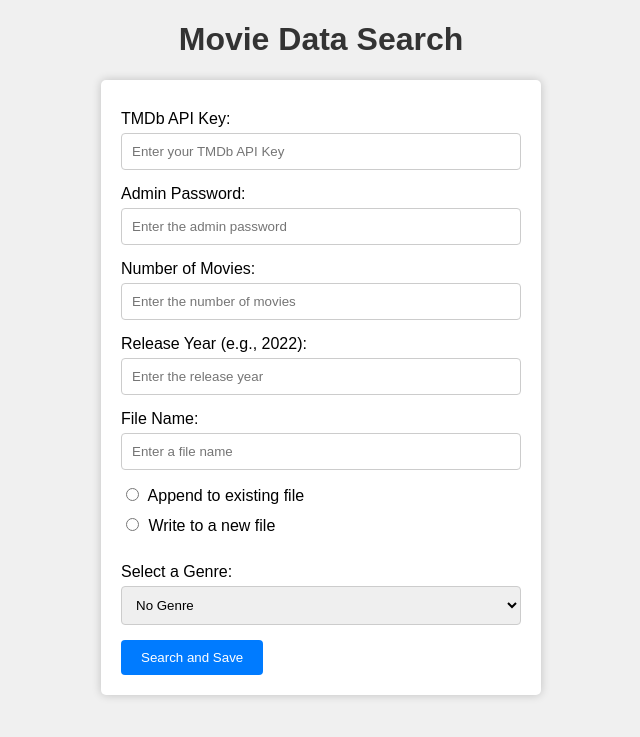
After one commit to esat-arslan/agent_based_data_acq_tmdb, a Flask app: template templates/index2.html in a window 1280 px wide. The commit adds this page. Shown: the top 737 px of the page, without its empty margins (319-959 px from the left). Run offline with Flask 2, Linux system fonts and the light colour scheme; the template is opened without the code that fills it, so the values that code supplies are empty.

Commit message:
Add files via upload

```diff
--- a/templates/index.html
+++ b/templates/index.html
@@ -89,11 +89,13 @@
              <option value="878">Science Fiction</option>
              <option value="10770">Tv Movie</option>
              <option value="53">Thriller</option>
+             <option value="37">Western</option>
              <option value="10752">War</option>
-             <option value="37">Western</option>
+
          </select>
 
         <button type="submit">Search and Save</button>
+
     </form>
 </body>
 </html>
--- /dev/null
+++ b/templates/index2.html
@@ -0,0 +1,109 @@
+<!DOCTYPE html>
+<html>
+<head>
+    <title>Movie Data Search</title>
+    <style>
+        body {
+            font-family: Arial, sans-serif;
+            background-color: #f0f0f0;
+        }
+        h1 {
+            text-align: center;
+            color: #333;
+        }
+        form {
+            background-color: #fff;
+            max-width: 400px;
+            margin: 0 auto;
+            padding: 20px;
+            border-radius: 5px;
+            box-shadow: 0 0 10px rgba(0, 0, 0, 0.2);
+        }
+        label {
+            display: block;
+            margin-top: 10px;
+        }
+        input[type="text"], input[type="password"], input[type="number"], select {
+            width: 100%;
+            padding: 10px;
+            margin: 5px 0;
+            border: 1px solid #ccc;
+            border-radius: 4px;
+            box-sizing: border-box;
+        }
+        input[type="radio"] {
+            margin-right: 5px;
+        }
+        button {
+            background-color: #007BFF;
+            color: #fff;
+            border: none;
+            padding: 10px 20px;
+            margin-top: 10px;
+            border-radius: 4px;
+            cursor: pointer;
+        }
+        button:hover {
+            background-color: #0056b3;
+        }
+    </style>
+</head>
+<body>
+    <h1>Movie Data Search</h1>
+    <form method="POST" action="/search_and_save">
+        <!-- Input field for the TMDb API key -->
+        <label for="api_key">TMDb API Key:</label>
+        <input type="text" name="api_key" id="api_key" placeholder="Enter your TMDb API Key" required><br>
+
+        <!-- Input field for the admin password -->
+        <label for="admin_password">Admin Password:</label>
+        <input type="password" name="admin_password" id="admin_password" placeholder="Enter the admin password" required><br>
+
+        <!-- Input field for the number of movies to retrieve -->
+        <label for="num_movies">Number of Movies:</label>
+        <input type="number" name="num_movies" id="num_movies" placeholder="Enter the number of movies" required><br>
+
+        <!-- Input field for the release year filter -->
+        <label for="release_year">Release Year (e.g., 2022):</label>
+        <input type="text" name="release_year" id="release_year" placeholder="Enter the release year"><br>
+
+        <!-- Input field for the file name (required) -->
+        <label for="file_name">File Name:</label>
+        <input type="text" name="file_name" id="file_name" placeholder="Enter a file name" required><br>
+
+        <!-- Radio buttons for file mode (required) -->
+        <label for="append">
+            <input type="radio" name="file_mode" id="append" value="append" required> Append to existing file
+        </label>
+        <label for="write">
+            <input type="radio" name="file_mode" id="write" value="write" required> Write to a new file
+        </label><br>
+
+        <!-- Select field for genres -->
+        <label for="genre">Select a Genre:</label>
+        <select name="genre" id="genre">
+            <option value="">No Genre</option> <!-- Option for no specific genre -->
+            <option value="28">Action</option>
+            <option value="12">Adventure</option>
+            <option value="16">Animation</option>
+            <option value="35">Comedy</option>
+            <option value="80">Crime</option>
+            <option value="18">Drama</option>
+            <option value="10751">Family</option>
+            <option value="14">Fantasy</option>
+            <option value="36">History</option>
+            <option value="27">Horror</option>
+            <option value="10402">Music</option>
+            <option value="9648">Mystery</option>
+            <option value="10749">Romance</option>
+            <option value="878">Science Fiction</option>
+            <option value="10770">Tv Movie</option>
+            <option value="53">Thriller</option>
+            <option value="10752">War</option>
+            <option value="37">Western</option>
+        </select>
+
+        <button type="submit">Search and Save</button>
+    </form>
+</body>
+</html>
```
Also changed, not shown: main.py (added, +85 -0 lines), templates/user_panel.html (added, +90 -0 lines), templates/login.html (line endings or trailing spaces).
